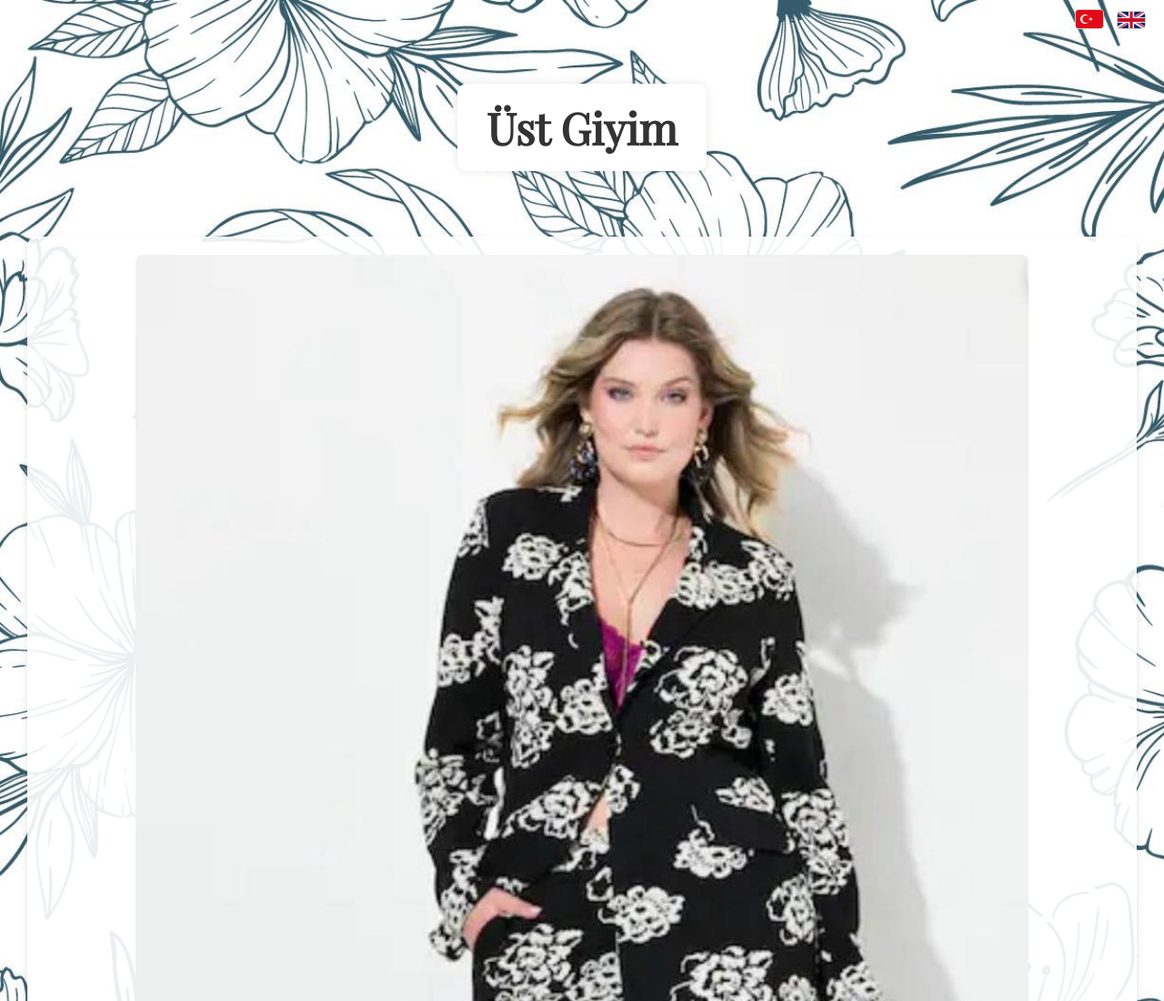
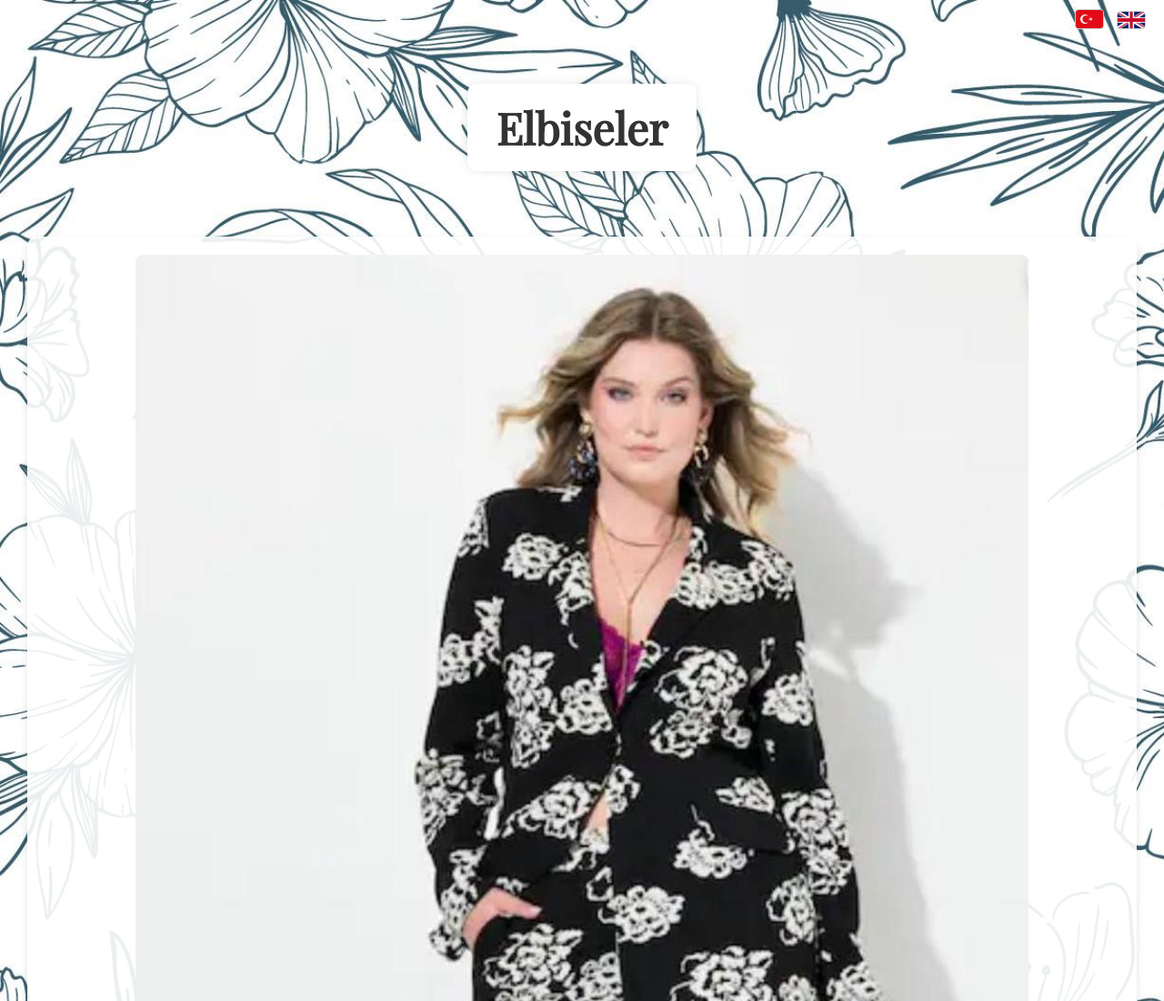
Before and after one commit to AyshenSaglamer/kamilla-butik, a plain HTML site: page Kamilla Butik/elbiseler.html in a window 1280 px wide. Shown: the top 1100 px of the page at 91% size. Drawn offline with nearby package versions, Linux system fonts and the light colour scheme.

Commit message:
Update elbiseler.html

```diff
--- a/Kamilla Butik/elbiseler.html
+++ b/Kamilla Butik/elbiseler.html
@@ -122,7 +122,7 @@
 
     <!-- Sayfa Başlığı -->
     <div class="page-title-wrapper">
-      <h1 id="page-title" class="page-title">Üst Giyim</h1>
+      <h1 id="page-title" class="page-title">Elbiseler</h1>
     </div>
 
     <!-- Ürün Listesi -->
@@ -161,11 +161,11 @@
     <script>
       const translations = {
         tr: {
-          title: "Üst Giyim",
+          title: "Elbiseler",
           back: "🏡 Ana Sayfaya Dön",
         },
         en: {
-          title: "Tops",
+          title: "Dresses",
           back: "🏡 Back to Home",
         },
       };
```
